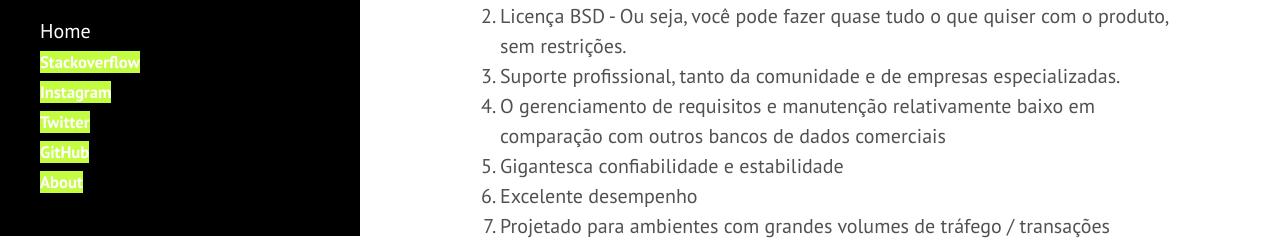
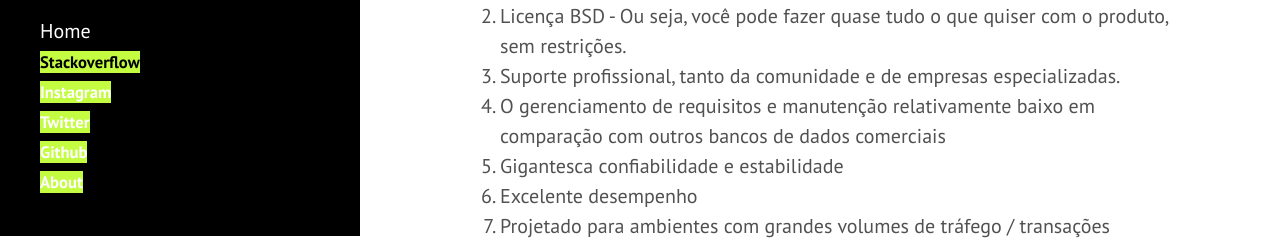
Before and after one commit to godrizilla/godrizilla.github.io, a Jekyll site: the page built from _posts/2014-10-25-10-razoes-para-postgre.md, in a window 1280 px wide. Shown: the part 664-910 px from the top of the page. Built offline with Jekyll 4.4.1, drawn with Linux system fonts in a browser that asks for light colours.

Commit message:
New POst

```diff
--- a/_includes/sidebar.html
+++ b/_includes/sidebar.html
@@ -11,7 +11,7 @@
         <a href="/">Home</a>
       </li>
        <li>
-         <small><a href="https://pt.stackoverflow.com/users/24168/godrix" target="_blank"  class="li_stile">Stackoverflow</a></small>
+         <small><a href="https://pt.stackoverflow.com/users/24168/godrix" target="_blank"  class="li_stile"><font color="#000">Stackoverflow</font></a></small>
       </li>
       <li>
          <small> <a href="https://www.instagram.com/godrizilla/" target="_blank"  class="li_stile" >Instagram</a></small>
@@ -20,7 +20,7 @@
          <small><a href="https://twitter.com/godrizilla" target="_blank"  class="li_stile">Twitter</a></small>
       </li>
       <li>
-         <small> <a href="https://github.com/godrix" class="li_stile" target="_blank" >GitHub</a></small>
+         <small> <a href="https://github.com/godrix" class="li_stile" target="_blank" >Github</a></small>
       </li>
       <li>
           <small><a href="/about" class="li_stile" >About</a></small>
--- a/public/css/hyde.css
+++ b/public/css/hyde.css
@@ -220,7 +220,6 @@ a.sidebar-nav-item:focus {
 
 .li_stile{
     background-color: #C3FC40;
-    color: #000;
     font-weight: bold;
     width: auto;
 }
```
